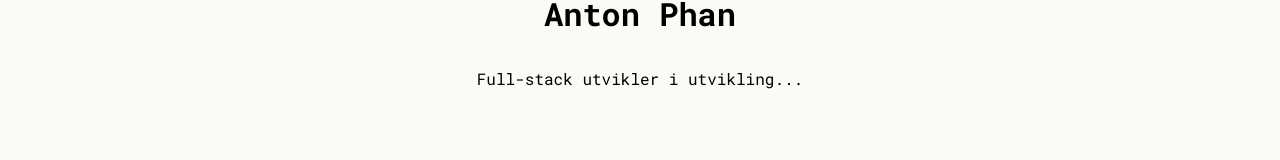
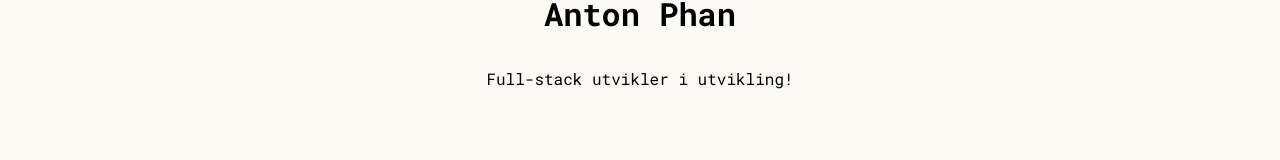
Before and after one commit to antontp/portfolio, a Next.js app: page / in a window 1280 px wide. Shown: the part 252-412 px from the top of the page. Built offline with nearby package versions, Linux system fonts and the light colour scheme.

Commit message:
changed cover vibe

```diff
--- a/pages/index.js
+++ b/pages/index.js
@@ -6,7 +6,7 @@ export default function Home() {
     	<MainLayout>
 			<div className={styles.mainTextBox}>
 				<h1>Anton Phan</h1>
-				<p>Full-stack utvikler i utvikling...</p>
+				<p>Full-stack utvikler i utvikling!</p>
 			</div>
     	</MainLayout>
 	)
```
